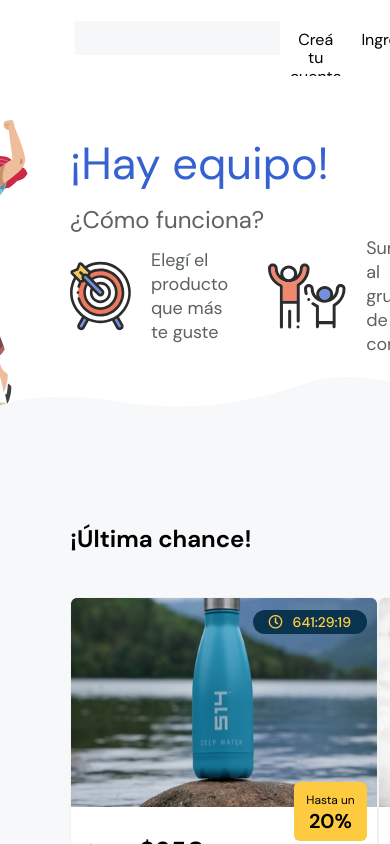
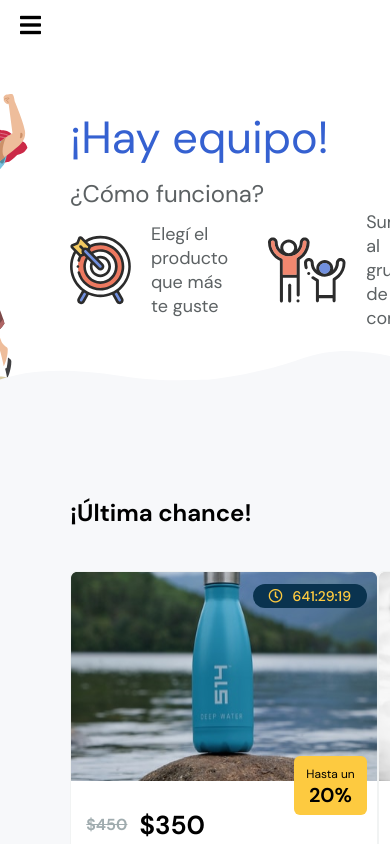
Before and after one commit to hjgonzalez06/cg-app, a React (Create React App) app: page / in a window 390 px wide. Shown: the top 844 px of the page. Built offline with nearby package versions, Linux system fonts and the light colour scheme.

Commit message:
Apply Navbar responsive styles for mobile

```diff
--- a/src/components/Navbar/index.js
+++ b/src/components/Navbar/index.js
@@ -13,6 +13,7 @@ const Navbar = () => {
       <div>
         <span />
       </div>
+      <i className={`fas fa-bars ${classes.menuBars}`} />
       <div className={classes.navItems}>
         {!loggedIn
           ? <LoggedOutLinks setLoggedIn={setLoggedIn} />
--- a/src/components/Navbar/styles.module.scss
+++ b/src/components/Navbar/styles.module.scss
@@ -1,3 +1,5 @@
+@import '../../styles/media-queries.scss';
+
 .navbar {
   display: flex;
   width: 100%;
@@ -7,7 +9,14 @@
   box-shadow: 2px 4px 10px 4px rgba(14, 14, 44, 0.04);
   padding: 0 75px;
 
+  @include for-phone-only {
+    height: 50px;
+    min-height: 50px;
+    padding: 0 20px;
+  }
+
   & > div:nth-child(1) {
+    display: block;
     flex-grow: 4;
 
     & > span {
@@ -17,6 +26,20 @@
       background-color: #F6F7F8;
       margin: 21px 0;
     }
+
+    @include for-phone-only {
+      display: none;
+    }
+  }
+}
+
+.menuBars {
+  margin: 13px 0;
+  font-size: 24px;
+  opacity: 0;
+
+  @include for-phone-only {
+    opacity: 1;
   }
 }
 
@@ -31,4 +54,8 @@
   & > button:nth-child(4) {
     margin-left: 0;
   }
+
+  @include for-phone-only {
+    display: none;
+  }
 }
```
